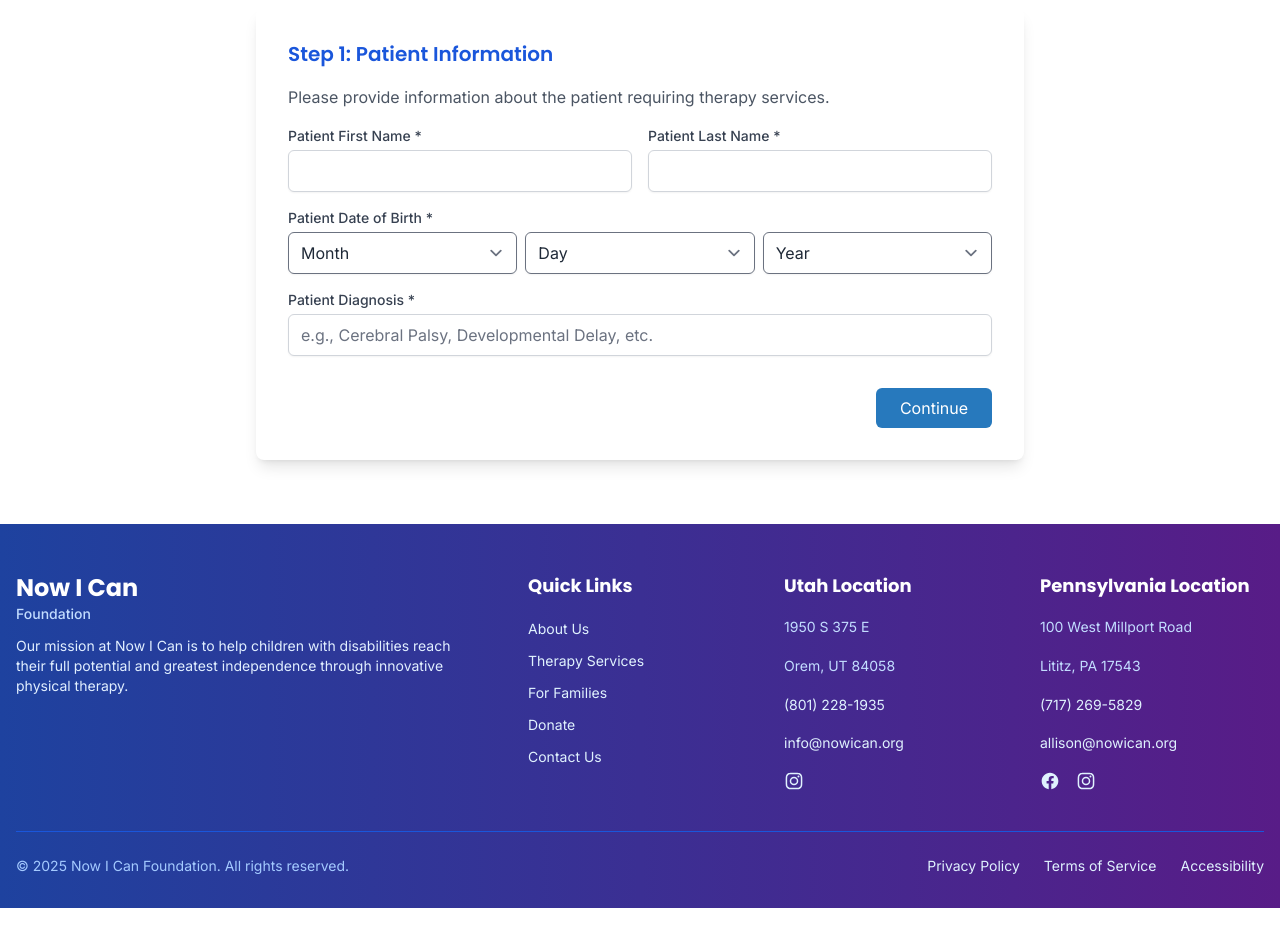
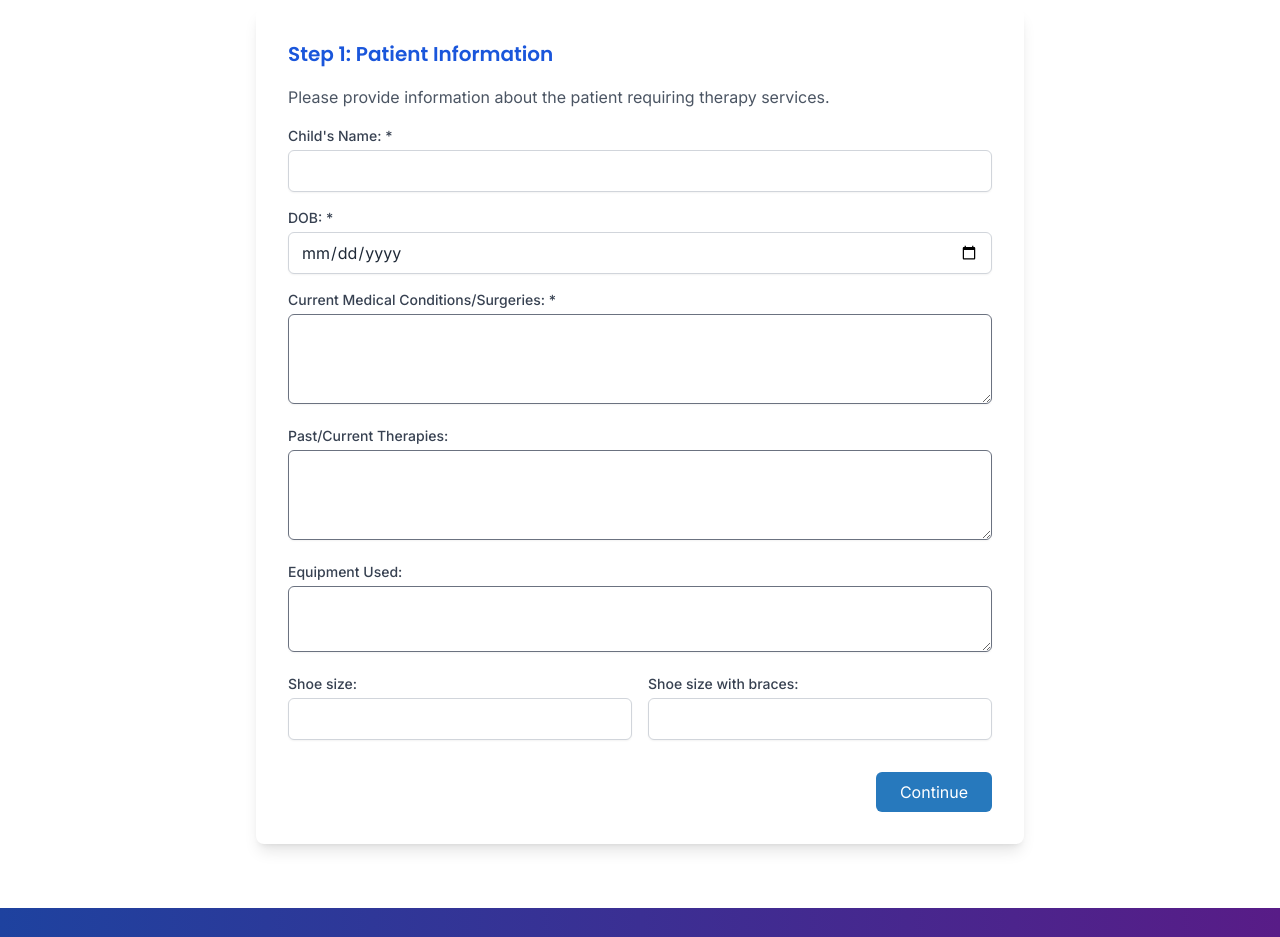
Before and after one commit to Connorisdunn/NowICan, a React (Vite) app: page /for-families/getting-started/free-consultation in a window 1280 px wide. Shown: the part 1560-2497 px from the top of the page. Before the commit the page ends 2468 px from the top, so only its background shows below. Built offline with nearby package versions, Linux system fonts and the light colour scheme.

Commit message:
change free consulation questions

```diff
--- a/src/pages/families/FreeConsultation.jsx
+++ b/src/pages/families/FreeConsultation.jsx
@@ -3,14 +3,20 @@
 
 const FreeConsultation = () => {
   const [formData, setFormData] = useState({
-    patientFirstName: '',
-    patientLastName: '',
-    patientDOB: { month: '', day: '', year: '' },
-    patientDiagnosis: '',
-    parentFirstName: '',
-    parentLastName: '',
-    parentPhone: { area: '', prefix: '', line: '' },
-    parentEmail: '',
+    childName: '',
+    dob: '',
+    parentNames: '',
+    email: '',
+    phone: '',
+    address: '',
+    medicalConditions: '',
+    pastTherapies: '',
+    equipment: '',
+    shoeSize: '',
+    shoeSizeBraces: '',
+    hearAboutUs: '',
+    socialMediaSource: '',
+    therapistReferral: '',
     location: 'utah', // default selection
     submitted: false
   });
@@ -20,22 +26,10 @@
 
   const handleInputChange = (e) => {
     const { name, value } = e.target;
-
-    if (name.includes('.')) {
-      const [parent, child] = name.split('.');
-      setFormData(prevData => ({
-        ...prevData,
-        [parent]: {
-          ...prevData[parent],
-          [child]: value
-        }
-      }));
-    } else {
     setFormData(prevData => ({
       ...prevData,
       [name]: value
     }));
-    }
   };
 
   const handleLocationChange = (location) => {
@@ -77,16 +71,15 @@
               Please provide information about the patient requiring therapy services.
             </p>
 
-            <div className="grid grid-cols-1 md:grid-cols-2 gap-4">
             <div>
-                <label htmlFor="patientFirstName" className="block text-sm font-medium text-gray-700 mb-1">
-                  Patient First Name *
+              <label htmlFor="childName" className="block text-sm font-medium text-gray-700 mb-1">
+                Child's Name: *
               </label>
               <input
                 type="text"
-                  id="patientFirstName"
-                  name="patientFirstName"
-                  value={formData.patientFirstName}
+                id="childName"
+                name="childName"
+                value={formData.childName}
                 onChange={handleInputChange}
                 className="form-input rounded-md shadow-sm w-full"
                 required
@@ -94,101 +87,91 @@
             </div>
 
             <div>
-                <label htmlFor="patientLastName" className="block text-sm font-medium text-gray-700 mb-1">
-                  Patient Last Name *
+              <label htmlFor="dob" className="block text-sm font-medium text-gray-700 mb-1">
+                DOB: *
               </label>
               <input
-                  type="text"
-                  id="patientLastName"
-                  name="patientLastName"
-                  value={formData.patientLastName}
+                type="date"
+                id="dob"
+                name="dob"
+                value={formData.dob}
                 onChange={handleInputChange}
                 className="form-input rounded-md shadow-sm w-full"
                 required
               />
             </div>
+
+            <div>
+              <label htmlFor="medicalConditions" className="block text-sm font-medium text-gray-700 mb-1">
+                Current Medical Conditions/Surgeries: *
+              </label>
+              <textarea
+                id="medicalConditions"
+                name="medicalConditions"
+                value={formData.medicalConditions}
+                onChange={handleInputChange}
+                rows={3}
+                className="form-textarea rounded-md shadow-sm w-full"
+                required
+              />
             </div>
 
             <div>
-              <label className="block text-sm font-medium text-gray-700 mb-1">
-                Patient Date of Birth *
+              <label htmlFor="pastTherapies" className="block text-sm font-medium text-gray-700 mb-1">
+                Past/Current Therapies:
               </label>
-              <div className="grid grid-cols-3 gap-2">
-                <div>
-                  <select
-                    name="patientDOB.month"
-                    value={formData.patientDOB.month}
+              <textarea
+                id="pastTherapies"
+                name="pastTherapies"
+                value={formData.pastTherapies}
                 onChange={handleInputChange}
-                    className="form-select rounded-md shadow-sm w-full"
-                    required
-                  >
-                    <option value="">Month</option>
-                    <option value="01">January</option>
-                    <option value="02">February</option>
-                    <option value="03">March</option>
-                    <option value="04">April</option>
-                    <option value="05">May</option>
-                    <option value="06">June</option>
-                    <option value="07">July</option>
-                    <option value="08">August</option>
-                    <option value="09">September</option>
-                    <option value="10">October</option>
-                    <option value="11">November</option>
-                    <option value="12">December</option>
-                  </select>
-                </div>
-                <div>
-                  <select
-                    name="patientDOB.day"
-                    value={formData.patientDOB.day}
-                    onChange={handleInputChange}
-                    className="form-select rounded-md shadow-sm w-full"
-                    required
-                  >
-                    <option value="">Day</option>
-                    {[...Array(31)].map((_, i) => (
-                      <option key={i + 1} value={String(i + 1).padStart(2, '0')}>
-                        {i + 1}
-                      </option>
-                    ))}
-                  </select>
-                </div>
-                <div>
-                  <select
-                    name="patientDOB.year"
-                    value={formData.patientDOB.year}
-                    onChange={handleInputChange}
-                    className="form-select rounded-md shadow-sm w-full"
-                    required
-                  >
-                    <option value="">Year</option>
-                    {[...Array(30)].map((_, i) => {
-                      const year = new Date().getFullYear() - i;
-                      return (
-                        <option key={year} value={year}>
-                          {year}
-                        </option>
-                      );
-                    })}
-                  </select>
-                </div>
-              </div>
+                rows={3}
+                className="form-textarea rounded-md shadow-sm w-full"
+              />
             </div>
 
             <div>
-              <label htmlFor="patientDiagnosis" className="block text-sm font-medium text-gray-700 mb-1">
-                Patient Diagnosis *
+              <label htmlFor="equipment" className="block text-sm font-medium text-gray-700 mb-1">
+                Equipment Used:
+              </label>
+              <textarea
+                id="equipment"
+                name="equipment"
+                value={formData.equipment}
+                onChange={handleInputChange}
+                rows={2}
+                className="form-textarea rounded-md shadow-sm w-full"
+              />
+            </div>
+
+            <div className="grid grid-cols-1 md:grid-cols-2 gap-4">
+              <div>
+                <label htmlFor="shoeSize" className="block text-sm font-medium text-gray-700 mb-1">
+                  Shoe size:
                 </label>
                 <input
                   type="text"
-                id="patientDiagnosis"
-                name="patientDiagnosis"
-                value={formData.patientDiagnosis}
+                  id="shoeSize"
+                  name="shoeSize"
+                  value={formData.shoeSize}
                   onChange={handleInputChange}
                   className="form-input rounded-md shadow-sm w-full"
-                required
-                placeholder="e.g., Cerebral Palsy, Developmental Delay, etc."
                 />
+              </div>
+
+              <div>
+                <label htmlFor="shoeSizeBraces" className="block text-sm font-medium text-gray-700 mb-1">
+                  Shoe size with braces:
+                </label>
+                <input
+                  type="text"
+                  id="shoeSizeBraces"
+                  name="shoeSizeBraces"
+                  value={formData.shoeSizeBraces}
+                  onChange={handleInputChange}
+                  className="form-input rounded-md shadow-sm w-full"
+                />
+              </div>
             </div>
           </div>
         );
@@ -201,16 +184,15 @@
               Please provide contact information for the child's parent or guardian.
             </p>
 
-            <div className="grid grid-cols-1 md:grid-cols-2 gap-4">
             <div>
-                <label htmlFor="parentFirstName" className="block text-sm font-medium text-gray-700 mb-1">
-                  Parent/Guardian First Name *
+              <label htmlFor="parentNames" className="block text-sm font-medium text-gray-700 mb-1">
+                Parent Names: *
               </label>
               <input
                 type="text"
-                  id="parentFirstName"
-                  name="parentFirstName"
-                  value={formData.parentFirstName}
+                id="parentNames"
+                name="parentNames"
+                value={formData.parentNames}
                 onChange={handleInputChange}
                 className="form-input rounded-md shadow-sm w-full"
                 required
@@ -218,79 +200,103 @@
             </div>
 
             <div>
-                <label htmlFor="parentLastName" className="block text-sm font-medium text-gray-700 mb-1">
-                  Parent/Guardian Last Name *
+              <label htmlFor="email" className="block text-sm font-medium text-gray-700 mb-1">
+                Email Address: *
               </label>
               <input
-                  type="text"
-                  id="parentLastName"
-                  name="parentLastName"
-                  value={formData.parentLastName}
+                type="email"
+                id="email"
+                name="email"
+                value={formData.email}
                 onChange={handleInputChange}
                 className="form-input rounded-md shadow-sm w-full"
                 required
               />
             </div>
-            </div>
 
             <div>
-              <label className="block text-sm font-medium text-gray-700 mb-1">
-                Parent/Guardian Phone *
-              </label>
-              <div className="grid grid-cols-3 gap-2">
-                <div>
-                  <input
-                    type="text"
-                    name="parentPhone.area"
-                    value={formData.parentPhone.area}
-                    onChange={handleInputChange}
-                    className="form-input rounded-md shadow-sm w-full"
-                    placeholder="(###)"
-                    maxLength="3"
-                    required
-                  />
-                </div>
-                <div>
-                  <input
-                    type="text"
-                    name="parentPhone.prefix"
-                    value={formData.parentPhone.prefix}
-                    onChange={handleInputChange}
-                    className="form-input rounded-md shadow-sm w-full"
-                    placeholder="###"
-                    maxLength="3"
-                    required
-                  />
-                </div>
-                <div>
-                  <input
-                    type="text"
-                    name="parentPhone.line"
-                    value={formData.parentPhone.line}
-                    onChange={handleInputChange}
-                    className="form-input rounded-md shadow-sm w-full"
-                    placeholder="####"
-                    maxLength="4"
-                    required
-                  />
-                </div>
-              </div>
-            </div>
-
-            <div>
-              <label htmlFor="parentEmail" className="block text-sm font-medium text-gray-700 mb-1">
-                Parent/Guardian Email *
+              <label htmlFor="phone" className="block text-sm font-medium text-gray-700 mb-1">
+                Phone Number: *
               </label>
               <input
-                type="email"
-                id="parentEmail"
-                name="parentEmail"
-                value={formData.parentEmail}
+                type="tel"
+                id="phone"
+                name="phone"
+                value={formData.phone}
                 onChange={handleInputChange}
                 className="form-input rounded-md shadow-sm w-full"
                 required
               />
             </div>
+
+            <div>
+              <label htmlFor="address" className="block text-sm font-medium text-gray-700 mb-1">
+                Address:
+              </label>
+              <textarea
+                id="address"
+                name="address"
+                value={formData.address}
+                onChange={handleInputChange}
+                rows={3}
+                className="form-textarea rounded-md shadow-sm w-full"
+              />
+            </div>
+
+            <div>
+              <label htmlFor="hearAboutUs" className="block text-sm font-medium text-gray-700 mb-1">
+                How did you hear about us? *
+              </label>
+              <select
+                id="hearAboutUs"
+                name="hearAboutUs"
+                value={formData.hearAboutUs}
+                onChange={handleInputChange}
+                className="form-select rounded-md shadow-sm w-full"
+                required
+              >
+                <option value="">Please select</option>
+                <option value="Search Engine">Search Engine (Google, Bing, etc.)</option>
+                <option value="Social Media">Social Media</option>
+                <option value="Friend or Family">Friend or Family Referral</option>
+                <option value="Medical Professional">Medical Professional</option>
+                <option value="Therapist">Therapist</option>
+                <option value="Other">Other</option>
+              </select>
+            </div>
+
+            {formData.hearAboutUs === 'Social Media' && (
+              <div>
+                <label htmlFor="socialMediaSource" className="block text-sm font-medium text-gray-700 mb-1">
+                  If Social Media – Please let us know where:
+                </label>
+                <input
+                  type="text"
+                  id="socialMediaSource"
+                  name="socialMediaSource"
+                  value={formData.socialMediaSource}
+                  onChange={handleInputChange}
+                  placeholder="Facebook, Instagram, TikTok, etc."
+                  className="form-input rounded-md shadow-sm w-full"
+                />
+              </div>
+            )}
+
+            {formData.hearAboutUs === 'Therapist' && (
+              <div>
+                <label htmlFor="therapistReferral" className="block text-sm font-medium text-gray-700 mb-1">
+                  If a therapist recommended us to you, please list the therapist and the agency:
+                </label>
+                <input
+                  type="text"
+                  id="therapistReferral"
+                  name="therapistReferral"
+                  value={formData.therapistReferral}
+                  onChange={handleInputChange}
+                  className="form-input rounded-md shadow-sm w-full"
+                />
+              </div>
+            )}
           </div>
         );
 
@@ -389,29 +395,67 @@
             <div className="bg-gray-50 rounded-lg p-6 border border-gray-200">
               <div className="grid grid-cols-1 md:grid-cols-2 gap-6">
                 <div>
-                  <h4 className="font-semibold text-gray-700 mb-2">Patient Information</h4>
+                  <h4 className="font-semibold text-gray-700 mb-2">Child Information</h4>
                   <p className="text-gray-600">
-                    <span className="font-medium">Name:</span> {formData.patientFirstName} {formData.patientLastName}
+                    <span className="font-medium">Name:</span> {formData.childName}
                   </p>
                   <p className="text-gray-600">
-                    <span className="font-medium">Date of Birth:</span> {formData.patientDOB.month}/{formData.patientDOB.day}/{formData.patientDOB.year}
+                    <span className="font-medium">Date of Birth:</span> {formData.dob}
                   </p>
                   <p className="text-gray-600">
-                    <span className="font-medium">Diagnosis:</span> {formData.patientDiagnosis}
+                    <span className="font-medium">Medical Conditions:</span> {formData.medicalConditions}
                   </p>
+                  {formData.pastTherapies && (
+                    <p className="text-gray-600">
+                      <span className="font-medium">Past/Current Therapies:</span> {formData.pastTherapies}
+                    </p>
+                  )}
+                  {formData.equipment && (
+                    <p className="text-gray-600">
+                      <span className="font-medium">Equipment Used:</span> {formData.equipment}
+                    </p>
+                  )}
+                  {formData.shoeSize && (
+                    <p className="text-gray-600">
+                      <span className="font-medium">Shoe Size:</span> {formData.shoeSize}
+                    </p>
+                  )}
+                  {formData.shoeSizeBraces && (
+                    <p className="text-gray-600">
+                      <span className="font-medium">Shoe Size with Braces:</span> {formData.shoeSizeBraces}
+                    </p>
+                  )}
                 </div>
 
                 <div>
                   <h4 className="font-semibold text-gray-700 mb-2">Parent/Guardian Information</h4>
                   <p className="text-gray-600">
-                    <span className="font-medium">Name:</span> {formData.parentFirstName} {formData.parentLastName}
+                    <span className="font-medium">Name:</span> {formData.parentNames}
                   </p>
                   <p className="text-gray-600">
-                    <span className="font-medium">Phone:</span> ({formData.parentPhone.area}) {formData.parentPhone.prefix}-{formData.parentPhone.line}
+                    <span className="font-medium">Email:</span> {formData.email}
                   </p>
                   <p className="text-gray-600">
-                    <span className="font-medium">Email:</span> {formData.parentEmail}
+                    <span className="font-medium">Phone:</span> {formData.phone}
                   </p>
+                  {formData.address && (
+                    <p className="text-gray-600">
+                      <span className="font-medium">Address:</span> {formData.address}
+                    </p>
+                  )}
+                  <p className="text-gray-600">
+                    <span className="font-medium">How you heard about us:</span> {formData.hearAboutUs}
+                  </p>
+                  {formData.socialMediaSource && (
+                    <p className="text-gray-600">
+                      <span className="font-medium">Social Media Source:</span> {formData.socialMediaSource}
+                    </p>
+                  )}
+                  {formData.therapistReferral && (
+                    <p className="text-gray-600">
+                      <span className="font-medium">Therapist Referral:</span> {formData.therapistReferral}
+                    </p>
+                  )}
                 </div>
               </div>
 
@@ -471,8 +515,8 @@
                   )}
                 </div>
                 <span className="mt-2 text-xs text-gray-500">
-                  {step === 1 && 'Patient Info'}
-                  {step === 2 && 'Guardian Info'}
+                  {step === 1 && 'Child Info'}
+                  {step === 2 && 'Parent Info'}
                   {step === 3 && 'Location'}
                   {step === 4 && 'Review'}
                   {step === 5 && 'Complete'}
```
Also changed, not shown: src/pages/families/FinancialSupport.jsx (+11 -7 lines). Lines whose indentation alone changed are shown as unchanged.
